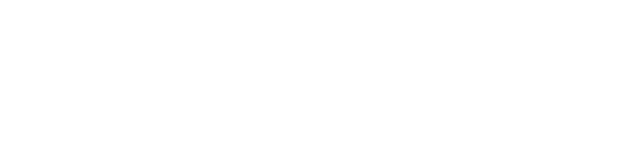
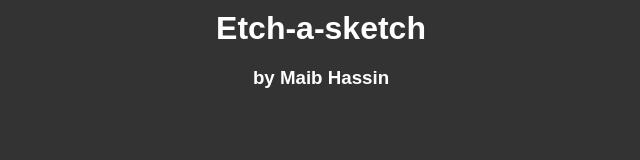
Before and after one commit to MaibHassin/etch-a-sketch, a plain HTML site: page index.html in a window 1280 px wide. Shown: the whole page, without its empty margins (319-959 px from the left). Drawn offline with Linux system fonts and the light colour scheme.

Commit message:
add header section

```diff
--- a/css/main.css
+++ b/css/main.css
@@ -0,0 +1,22 @@
+* {
+    margin: 0;
+    box-sizing: border-box;
+}
+
+body {
+    font-family: Arial, Helvetica, sans-serif;
+    background-color: #333;
+    color: #fff;
+}
+
+.heading {
+    display: flex;
+    flex-direction: column;
+    justify-content: center;
+    align-items: center;
+}
+
+.heading__title,
+.heading__sub {
+    padding: 10px;
+}
--- a/index.html
+++ b/index.html
@@ -7,6 +7,20 @@
     <title>Etch-A-Sketch</title>
 </head>
 <body>
+    <header>
+        <div class="heading">
+            <h1 class="heading__title">Etch-a-sketch</h1>
+            <h3 class="heading__sub">by Maib Hassin</h3>
+        </div>
+    </header>
+
+    <main>
+        <div class="device">
+            <div class="device__top"></div>
+            <div class="device__middle"></div>
+            <div class="device__bottom"></div>
+        </div>
+    </main>
     <script src="js/script.js"></script>
 </body>
 </html>
```
